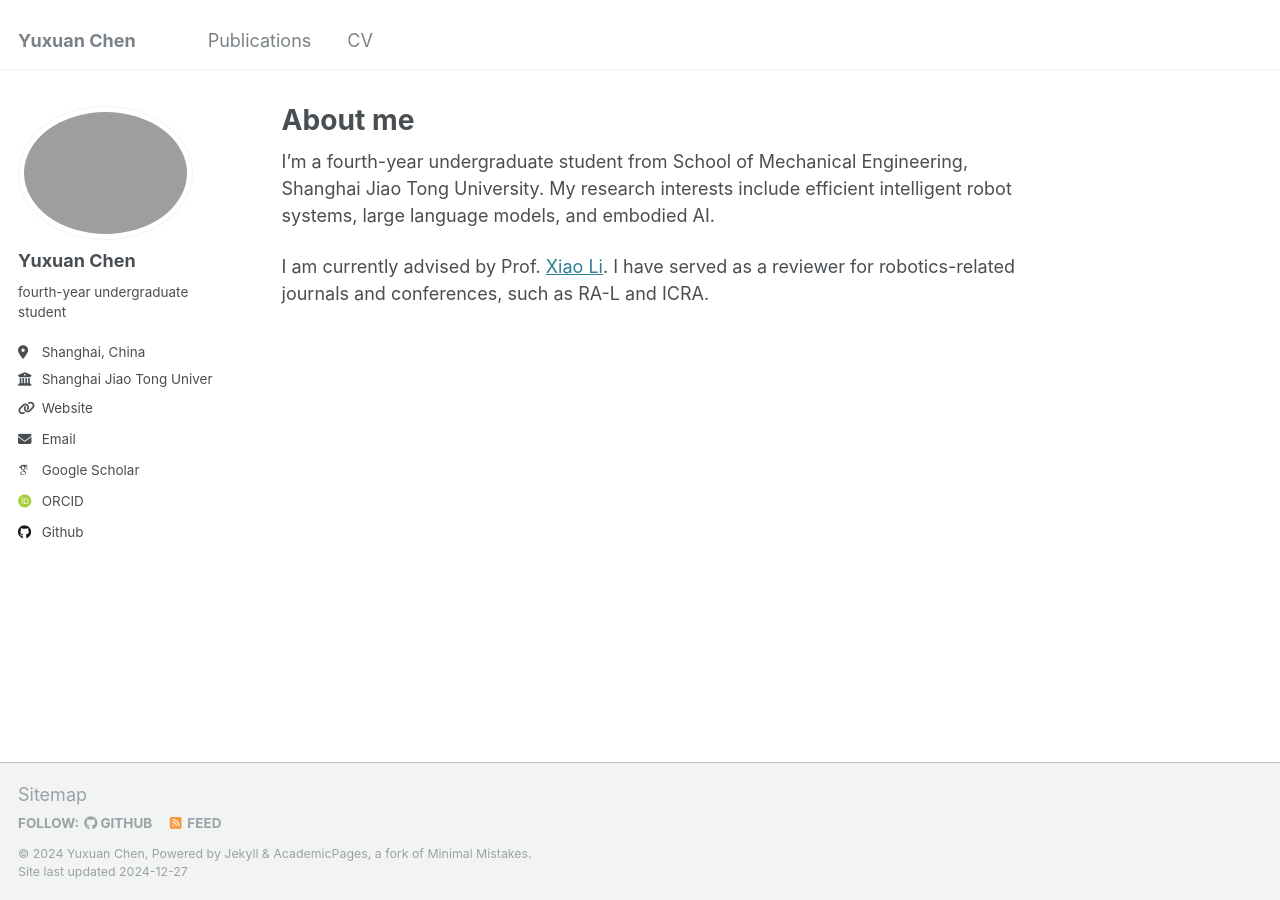
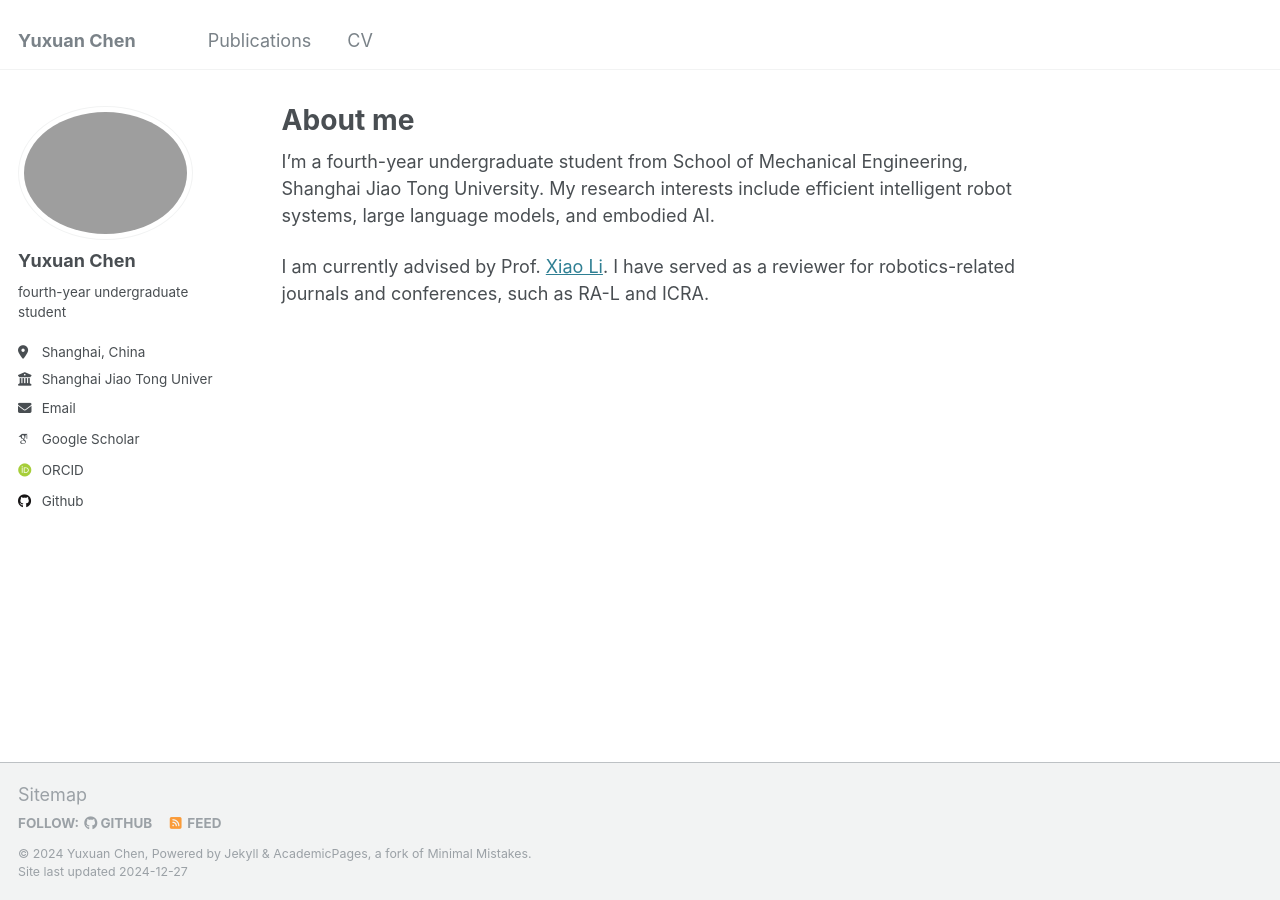
Before and after one commit to Elycyx/Elycyx.github.io, a Jekyll site: the page built from _pages/about.md, in a window 1280 px wide. Built offline with Jekyll 4.4.1, drawn with Linux system fonts in a browser that asks for light colours; some web fonts are replaced.

```diff
--- a/_config.yml
+++ b/_config.yml
@@ -27,7 +27,7 @@ author:
   bio              : "fourth-year undergraduate student"
   location         : "Shanghai, China"
   employer         : "Shanghai Jiao Tong University"
-  uri              :  https://elycyx.github.io
+  uri              :  # https://elycyx.github.io
   email            : "chen_yuxuan@sjtu.edu.cn"
 
   # Academic websites
```
